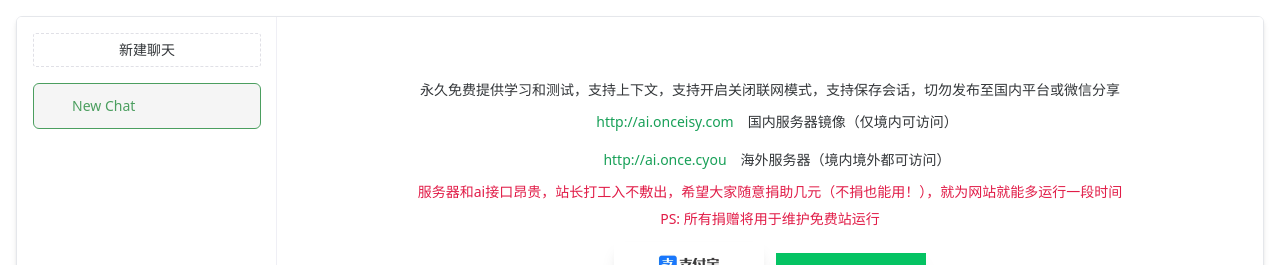
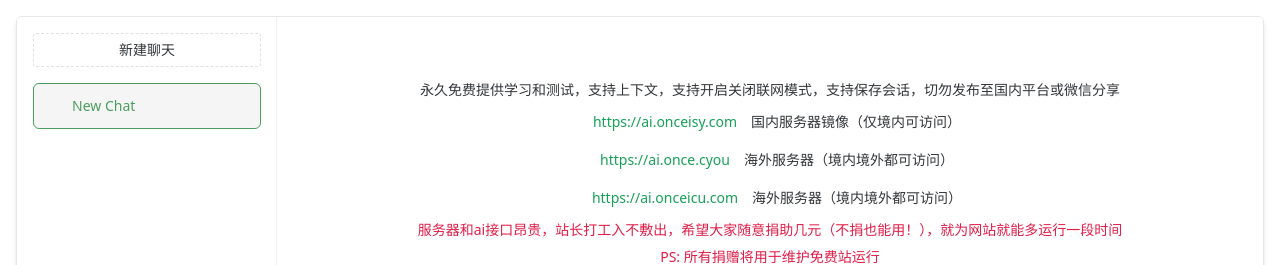
Before and after one commit to onceisy/chatgpt-web, a Vue app: page /#/chat/1692795963000 in a window 1280 px wide. Shown: the top 265 px of the page. Built offline with nearby package versions, Linux system fonts and the light colour scheme; some icons are missing.

Commit message:
feat: site addr

```diff
--- a/src/views/chat/index.vue
+++ b/src/views/chat/index.vue
@@ -467,13 +467,19 @@ onUnmounted(() => {
               <div>永久免费提供学习和测试，支持上下文，支持开启关闭联网模式，支持保存会话，切勿发布至国内平台或微信分享</div>
               <div class="mt-1">
                 <n-button quaternary type="primary">
-                  <a target="_blank" href="http://ai.onceisy.com/">http://ai.onceisy.com</a>
+                  <a target="_blank" href="http://ai.onceisy.com/">https://ai.onceisy.com</a>
                 </n-button>
                 <span>国内服务器镜像（仅境内可访问）</span>
               </div>
               <div class="mt-1">
                 <n-button quaternary type="primary">
-                  <a target="_blank" href="http://ai.once.cyou/">http://ai.once.cyou</a>
+                  <a target="_blank" href="http://ai.once.cyou/">https://ai.once.cyou</a>
+                </n-button>
+                <span>海外服务器（境内境外都可访问）</span>
+              </div>
+              <div class="mt-1">
+                <n-button quaternary type="primary">
+                  <a target="_blank" href="http://ai.once.cyou/">https://ai.onceicu.com</a>
                 </n-button>
                 <span>海外服务器（境内境外都可访问）</span>
               </div>
```
Also changed, not shown: 1 other file (tests, documents, lock files or other folders).
